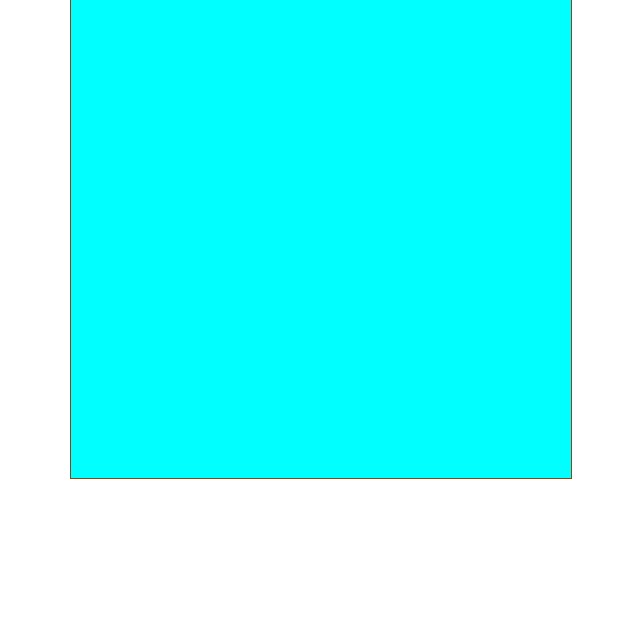
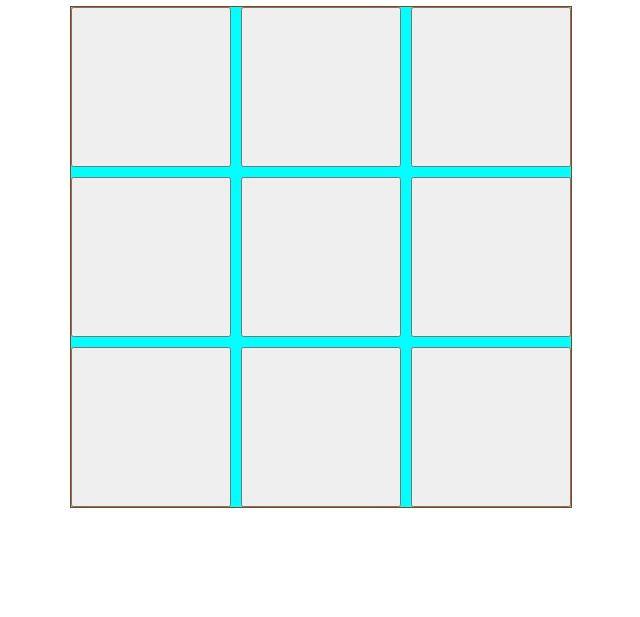
Before and after one commit to miachi-solomon/tic-tac-toe, a plain HTML site: page index.html in a window 1280 px wide. Shown: the part 183-800 px from the top of the page, without its empty margins (319-959 px from the left). Drawn offline with Linux system fonts and the light colour scheme.

Commit message:
making the game interact with the DOM

```diff
--- a/script.js
+++ b/script.js
@@ -148,8 +148,47 @@ const GameController = (player1, player2) => {
 
     return {
         playRound,
-        getActivePlayer
+        getActivePlayer,
+        getBoard: board.getBoard
     }
 }
 
-const myGame = GameController('Solomon', 'Player0');
+function ScreenController () {
+    const playerTurnDiv = document.querySelector('.turn');
+    const boardDiv = document.querySelector('.board');
+    const game = GameController('Miachi', 'Solomon');
+
+    const updateScreen = () => {
+        boardDiv.textContent = '';
+
+        const board = game.getBoard();
+        const activePlayer = game.getActivePlayer();
+
+        playerTurnDiv.textContent = `${activePlayer.name}'s turn.`;
+
+        board.forEach((row, rowIndex) => {
+            row.forEach((column, columnIndex) => {
+                const colButton = document.createElement('button');
+                colButton.classList.add('cell');
+                colButton.dataset.row = rowIndex;
+                colButton.dataset.column = columnIndex
+                colButton.textContent = column.getCellValue();
+                boardDiv.appendChild(colButton);
+            });
+        });
+    }
+
+    boardDiv.addEventListener('click', (e) => {
+        const selectedRow = e.target.dataset.row;
+        const selectedColumn = e.target.dataset.column;
+
+        if (!selectedRow && !selectedColumn) return;
+        game.playRound(selectedRow, selectedColumn);
+
+        updateScreen();
+    });
+
+    updateScreen();
+}
+
+ScreenController();
--- a/style.css
+++ b/style.css
@@ -17,3 +17,9 @@ body {
     border: 1px solid saddlebrown;
     gap: 10px;
 }
+
+.cell {
+    font-size: 3rem;
+    text-align: center;
+    cursor: pointer;
+}
```
